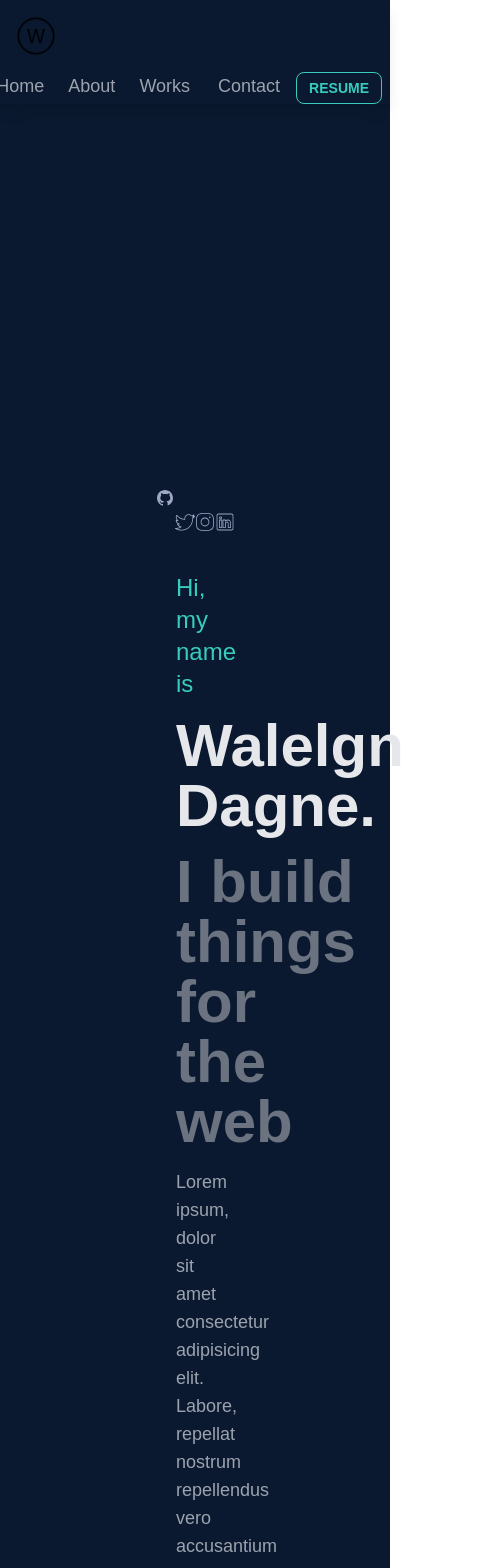
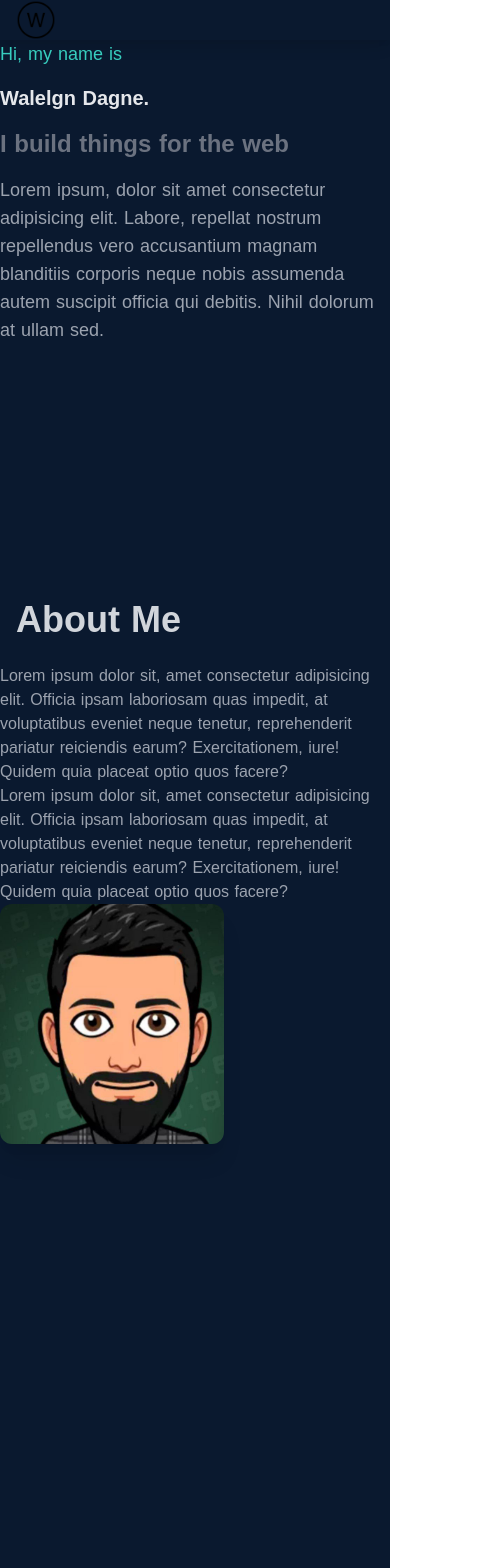
Before and after one commit to waledagne/portfolio-site, a Nuxt app: page / in a window 390 px wide. Shown: the top 1568 px of the page, 486 px wide, since content can reach past the window. Built offline with nearby package versions, Linux system fonts and the light colour scheme.

Commit message:
mobile responsive index page

```diff
--- a/components/about.vue
+++ b/components/about.vue
@@ -1,8 +1,8 @@
 <template>
   <div id="about">
-    <div class="w-full mt-32 mx-24 px-20">
-      <div class="flex flex-row">
-        <div class="flex flex-col w-1/2">
+    <div class="w-full mt-32 md:mx-24 md:px-20">
+      <div class="flex flex-col md:flex-row justify-start">
+        <div class="flex flex-col w-full md:w-1/2">
           <h1 class="text-4xl text-gray-300 mb-6 font-semibold mx-4">
             About Me
           </h1>
@@ -21,13 +21,10 @@
         </div>
         <div class="mb-6">
           <img
-            class="w-64 h-60 rounded-md bg-accent drop-shadow-xl drop-shadow-green-400"
+            class="w-56 h-60 rounded-xl bg-accent shadow-xl shadow-red-400/50"
             src="~assets/images/wale.jpg"
             alt=""
           />
-        </div>
-        <div>
-          <h2>works</h2>
         </div>
       </div>
     </div>
@@ -35,7 +32,7 @@
 </template>
 
 <style scoped>
-.wrapper {
+/* .wrapper {
   box-shadow: 0 10px 30px -15px var(--navy-shadow);
   transition: var(--transition);
   display: block;
@@ -56,5 +53,5 @@
   transition-duration: 1s;
   transition-timing-function: 1s;
   transition-delay: 1s;
-}
+} */
 </style>
--- a/components/nav.vue
+++ b/components/nav.vue
@@ -1,9 +1,9 @@
 <template>
   <div class="w-full shadow-lg">
-    <div class="flex justify-start py-4 mx-4">
+    <div class="flex justify-start md:py-4 mx-4">
       <img src="~/assets/images/logo2.png" alt="" class="w-10 h-10" />
     </div>
-    <div class="justify-end items-end flex flex-row">
+    <div class="desktop-nav justify-end items-end flex flex-row">
       <ul class="text-white flex flex-row justify-between mx-2">
         <nuxt-link to="#about"
           ><li class="mx-3 hover:text-accent text-lg text-gray-400">
@@ -20,21 +20,48 @@
         </li>
       </ul>
     </div>
-    <div v-if="sidenavOn" class="side-nav">
-      <div>
-        <a @click="sidenavOn = false" href="#home" class="nav-item">Home</a>
+    <!-- <nav class="mobile-nav">
+      <div class="inline-flex relative">
+        <div v-if="!sidenavActive" @click="sidenavActive = true">
+          <i class="fa fa-bars text-accent text-3xl"></i>
+        </div>
+        <div v-else @click="sidenavActive = false">
+          <i class="fa fa-times text-accent text-3xl"></i>
+        </div>
+      </div>
+    </nav>
 
-        <a @click="sidenavOn = false" href="#about" class="nav-item">About</a>
+    <div v-if="sidenavActive" class="sidenav">
+      <div
+        class="w-full flex flex-col justify-start items-center border-b-2 mb-5 pb-2"
+      >
+        <div class="text-center">
+          <div
+            class="mx-auto w-14 h-14 overflow-hidden rounded-full border-2 border-accent shadow-lg"
+          ></div>
+          <div class="w-full flex items-center justify-between"></div>
+        </div>
+        <nuxt-link
+          class="text-lg mb-2"
+          to="/"
+          @click.native="sidenavActive = false"
+          >Home</nuxt-link
+        >
+        <nuxt-link
+          class="text-lg mb-2"
+          to="/about"
+          @click.native="sidenavActive = false"
+          >About</nuxt-link
+        >
 
-        <a @click="sidenavOn = false" href="#skills" class="nav-item">Skills</a>
-
-        <a @click="sidenavOn = false" href="#works" class="nav-item">Works</a>
-
-        <a @click="sidenavOn = false" href="#contact" class="nav-item"
-          >Contact</a
-        >
+        <nuxt-link class="text-lg mb-2" to="/gaiaverse">Gaiaverse</nuxt-link>
       </div>
-    </div>
+      <div
+        v-if="sidenavActive"
+        class="bg-black bg-opacity-50 fixed top-0 left-0 z-40 w-screen h-screen"
+        @click="sidenavActive = false"
+      ></div>
+    </div> -->
   </div>
 </template>
 
@@ -47,23 +74,12 @@ export default {
 </script>
 
 <style>
-.side-nav {
-  width: 100vw;
-  height: 100vh;
-  background-image: linear-gradient(
-    to bottom left,
-    rgba(0, 0, 0, 0.775),
-    #2c3e50
-  );
-  display: flex;
-  flex-direction: column;
-  justify-content: center;
-  align-items: center;
-  position: fixed;
-  top: 0;
-  left: 0;
-  z-index: 9;
-  animation: slidedown 0.45s;
+.desktop-nav {
+  @apply hidden sm:flex;
+}
+
+.mobile-nav {
+  @apply w-full md:hidden px-5 box-border;
 }
 @keyframes slidein {
   from {
--- a/components/social.vue
+++ b/components/social.vue
@@ -1,6 +1,6 @@
 <template>
   <div class="">
-    <div class="desktop flex flex-col fixed mx-6">
+    <div class="desktop flex flex-row md:flex-col fixed mx-6">
       <span class="mt-56">
         <svg
           fill="#9ea8c6"
@@ -15,7 +15,7 @@
           /></svg
       ></span>
       <div></div>
-      <span class="mt-6"
+      <span class="mt-6">
         ><svg
           fill="#9ea8c6"
           class="stroke-accent"
@@ -55,7 +55,7 @@
       <span class="line mt-8"></span>
     </div>
     <div class="mobile">
-      <span class="">
+      <span class="mt-6">
         <svg
           fill="#9ea8c6"
           class="hover:stroke-current text-accent"
@@ -107,6 +107,7 @@
           /></svg
       ></span>
     </div>
+    <!-- <h2 class="text-white mb-4">Made by Walelgn Dagne</h2> -->
   </div>
 </template>
 <script>
@@ -129,7 +130,7 @@ export default {};
 }
 
 .mobile {
-  @apply md:hidden flex flex-row mt-96 justify-center;
+  @apply md:hidden flex flex-row mt-96 justify-evenly;
 }
 /* .right {
   display: flex;
--- a/pages/index.vue
+++ b/pages/index.vue
@@ -2,19 +2,18 @@
   <div class="">
     <div class="">
       <Nav />
-      <div>
+      <div class="hidden md:flex">
         <Social />
       </div>
 
-      <div class="flex flex-row"></div>
       <div
-        class="flex flex-col justify-start items-start px-20 mx-24 mt-10 mb-32"
+        class="flex flex-col justify-start items-start md:px-20 md:mx-24 mx-0 md:mt-10 mb-32"
       >
-        <h1 class="text-accent text-2xl">Hi, my name is</h1>
-        <h1 class="text-gray-200 font-semibold text-6xl mt-4">
+        <h1 class="text-accent text-lg md:text-2xl">Hi, my name is</h1>
+        <h1 class="text-gray-200 font-semibold text-xl md:text-6xl mt-4">
           Walelgn Dagne.
         </h1>
-        <h1 class="text-gray-500 text-6xl font-semibold mt-4">
+        <h1 class="text-gray-500 text-2xl md:text-6xl font-semibold mt-4">
           I build things for the web
         </h1>
         <p class="w-full md:w-2/3 text-gray-400 text-lg mt-4 mb-32">
@@ -26,6 +25,9 @@
       </div>
       <div class="">
         <About />
+      </div>
+      <div class="md:hidden flex-row">
+        <Social />
       </div>
     </div>
   </div>
```
